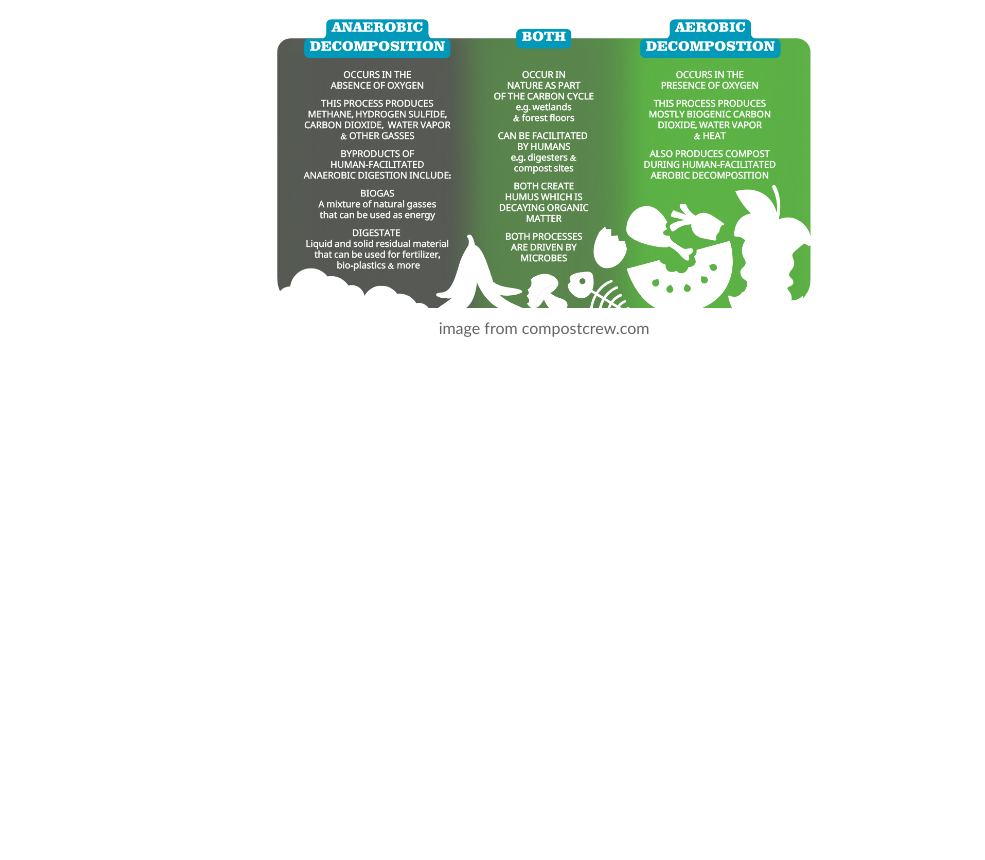
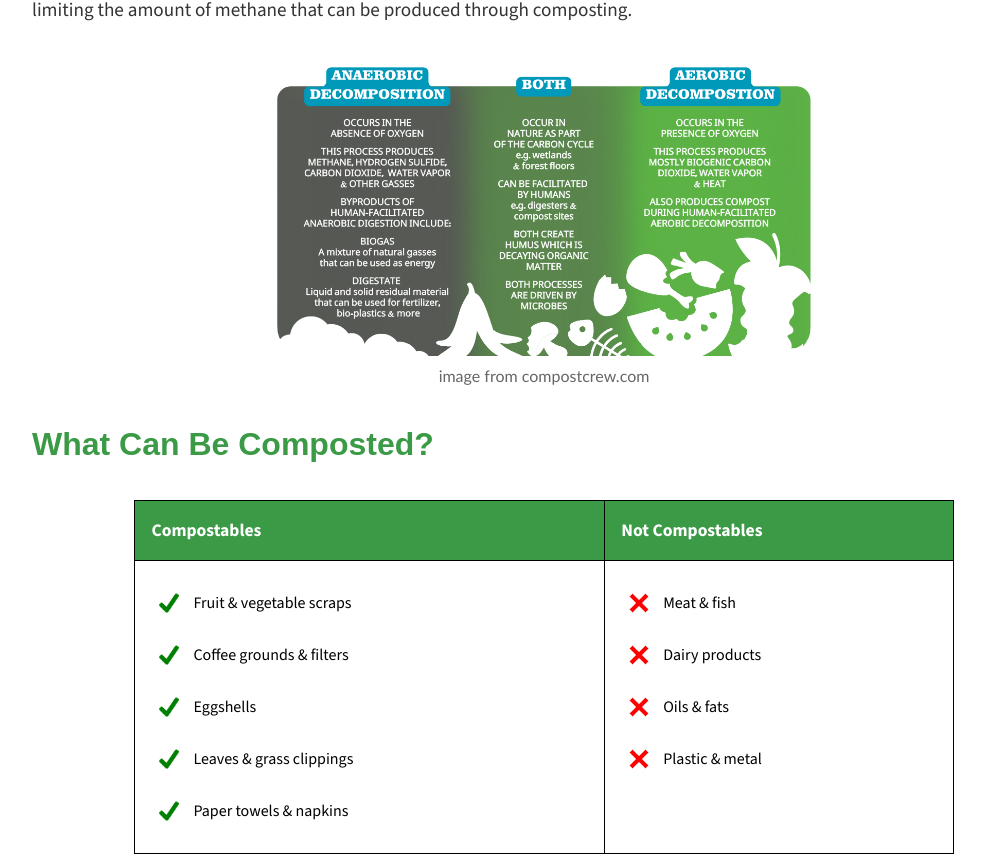
Before and after one commit to creepyorange123/compost_website, a Next.js app in the folder compost-website/: page / in a window 1280 px wide. Shown: the part 1486-2346 px from the top of the page, without its empty margins (96-1081 px from the left). Before the commit the page ends 1858 px from the top, so only its background shows below. Built offline with nearby package versions, Linux system fonts and the light colour scheme.

Commit message:
table, for community, reference link

```diff
--- a/compost-website/app/for-community/styles/Community.module.css
+++ b/compost-website/app/for-community/styles/Community.module.css
@@ -1,7 +1,7 @@
 
 .letterContainer {
     position: relative;
-    margin: 2rem 18%;
+    margin: 2rem 13%;
     padding: 1rem;
     border-color: #000000;
     border-width: 2px;
--- a/compost-website/app/page.tsx
+++ b/compost-website/app/page.tsx
@@ -1,6 +1,7 @@
 
 import Header from '@/components/Header';
 import Navigator from '@/components/Navigator';
+import CompostTable from '@/components/CompostTable';
 import Image from '@/components/Image';
 import styles from '../styles/Text.module.css';
 import Link from 'next/dist/client/link';
@@ -36,6 +37,8 @@ export default function Home() {
         <div className={styles.text}>{homeText.whyCompost3}</div>
         <Image src={'/decomposition.png'} description={'image from compostcrew.com'}/>
 
+        <div className={styles.title}>What Can Be Composted?</div>
+        <CompostTable />
       </div>
 
     </div>
--- /dev/null
+++ b/compost-website/components/CTImage.tsx
@@ -0,0 +1,11 @@
+import styles from '../styles/CompostTable.module.css';
+
+export default function CTImage({src}: {src: string} ) {
+    return (
+        <img
+        src={src}
+        alt="check/cross"
+        className={styles.compostTableImage}
+        />
+    );
+}
--- /dev/null
+++ b/compost-website/components/CompostTable.tsx
@@ -0,0 +1,61 @@
+import styles from "../styles/CompostTable.module.css"
+import CTImage from "./CTImage"
+
+export default function CompostTable() {
+  return (
+    <div className={styles.tableContainer}>
+      <table className={styles.compostTable}>
+        <thead>
+          <tr>
+            <th className={styles.header}>Compostables</th>
+            <th className={styles.header}>Not Compostables</th>
+          </tr>
+        </thead>
+        <tbody>
+          <tr>
+            <td className={styles.cell}>
+                <div className={styles.item}>
+                    <CTImage src="/check.png" />
+                    Fruit & vegetable scraps
+                </div>
+                <div className={styles.item}>
+                    <CTImage src="/check.png" />
+                    Coffee grounds & filters
+                </div>
+                <div className={styles.item}>
+                    <CTImage src="/check.png" />
+                    Eggshells
+                </div>
+                <div className={styles.item}>
+                    <CTImage src="/check.png" />
+                    Leaves & grass clippings
+                </div>
+                <div className={styles.item}>
+                    <CTImage src="/check.png" />
+                    Paper towels & napkins
+                </div>
+            </td>
+            <td className={styles.cell}>
+                <div className={styles.item}>
+                    <CTImage src="/cross.png" />
+                    Meat & fish
+                </div>
+                <div className={styles.item}>
+                    <CTImage src="/cross.png" />
+                    Dairy products
+                </div>
+                <div className={styles.item}>
+                    <CTImage src="/cross.png" />
+                    Oils & fats
+                </div>
+                <div className={styles.item}>
+                    <CTImage src="/cross.png" />
+                    Plastic & metal
+                </div>
+            </td>
+          </tr>
+        </tbody>
+      </table>
+    </div>
+  )
+}
--- a/compost-website/components/Navigator.tsx
+++ b/compost-website/components/Navigator.tsx
@@ -14,9 +14,9 @@ export default function Navigator() {
             <Link href="/for-community" className={styles.navButton}>
                 For Community
             </Link>
-            <button className={styles.navButton}>
+            <Link href="https://docs.google.com/document/d/1sYzr_y693KtB3x_L6z-MQz6DHkzvnxrko_V6c2z7s-8/edit?usp=sharing" className={styles.navButton}>
                 References
-            </button>
+            </Link>
         </div>
     );
 };
--- a/compost-website/public/text.ts
+++ b/compost-website/public/text.ts
@@ -13,6 +13,11 @@ export const enum forhomeText {
     openAir2 = 'Break your materials into smaller pieces for better decomposition and lay a 4-6 inch layer of thick “browns” as a foundation. Then, layer “greens” and “browns” on top of each other, finishing with an outer layer of “browns”. The content of “browns” needs to be 2-3 times the amount of “greens” for the nutrients to balance out for the microbes. For better decomposition, rake and turn the compost pile every few days and add fresh “browns” to ensure there is always access to air and water in the pile. The compost should heat up toward the center while decomposing; the compost is fully completed when no visible food scraps exist and when the pile stops heating. See more details of the process '
 }
 
+export const enum forcommunityText {
+    intro1 = "Composting as a group amplifies the impact of individual efforts and makes sustainability more accessible for everyone. When schools, neighborhoods, or organizations compost together, they can significantly reduce the amount of waste sent to landfills, which helps lower overall waste disposal and hauling costs. Over time, these savings can be redirected toward other community needs.",
+    intro2 = "Group composting also creates valuable opportunities for hands-on sustainability education. Students and community members can see firsthand how food waste turns into usable compost, helping them better understand environmental systems and the importance of reducing waste.",
+    school = ''
+}
 
 export const letter: string = (
     'Subject: Request to Implement a School Composting Program\n\n' +
@@ -20,6 +25,7 @@ export const letter: string = (
     "I hope this message finds you well. I’m writing to propose the " +
     'introduction of a composting program within our school. The initiative would be a key step' +
     ' in saving costs, waste reduction, and environmental education\n\n' +
+    'Some possible initiatives could include [insert example(s) from above].\n\n' +
     'An average student produces up to 142 pounds of food waste per year, making food waste a significant issue ' +
     'and composting imperative. ' +
     'Composting can reduce the cost of waste management. The Food Service Director News reports ' +
--- /dev/null
+++ b/compost-website/styles/CompostTable.module.css
@@ -0,0 +1,41 @@
+.tableContainer {
+  width: 80%;
+  margin: 2rem auto;
+  overflow-x: auto;
+}
+
+.compostTable {
+  width: 100%;
+  border-collapse: collapse;
+  font-family: 'Source Sans 3', sans-serif;
+}
+
+.header {
+  border: 1px solid #000000;
+  padding: 1rem;
+  background-color: rgb(58, 154, 69);
+  font-size: 1.1rem;
+  text-align: left;
+  color: #ffffff;
+}
+
+.cell {
+  border: 1px solid #000000;
+  padding: 1rem;
+  vertical-align: top;
+  line-height: 2;
+  color: #000000;
+}
+
+.compostTableImage {
+    max-width: 20px;
+    height: auto;
+    display: block;
+    margin: 1rem 0.5rem;
+}
+
+.item {
+  display: flex;
+  align-items: center;
+  gap: 6px;
+}
--- a/compost-website/styles/Text.module.css
+++ b/compost-website/styles/Text.module.css
@@ -9,7 +9,7 @@
     font-size: 1.2rem;
     font-family: 'Source Sans 3', sans-serif;
     color: #333333;
-    margin-top: 1rem;
+    margin-top: 2rem;
     margin-bottom: 1rem;
 }
 
@@ -23,7 +23,8 @@
 .subtitle {
     font-size: 1.5rem;
     font-weight: bold;
-    margin-top: 1rem;
+    margin-top: 2rem;
+    margin-bottom: 1rem;
     color: rgb(44, 115, 52);
 }
 
```
Also changed, not shown: compost-website/app/for-community/page.tsx (+22 -4 lines), compost-website/app/references/page.tsx (deleted), compost-website/public/check.png (added), compost-website/public/cross.png (added).
